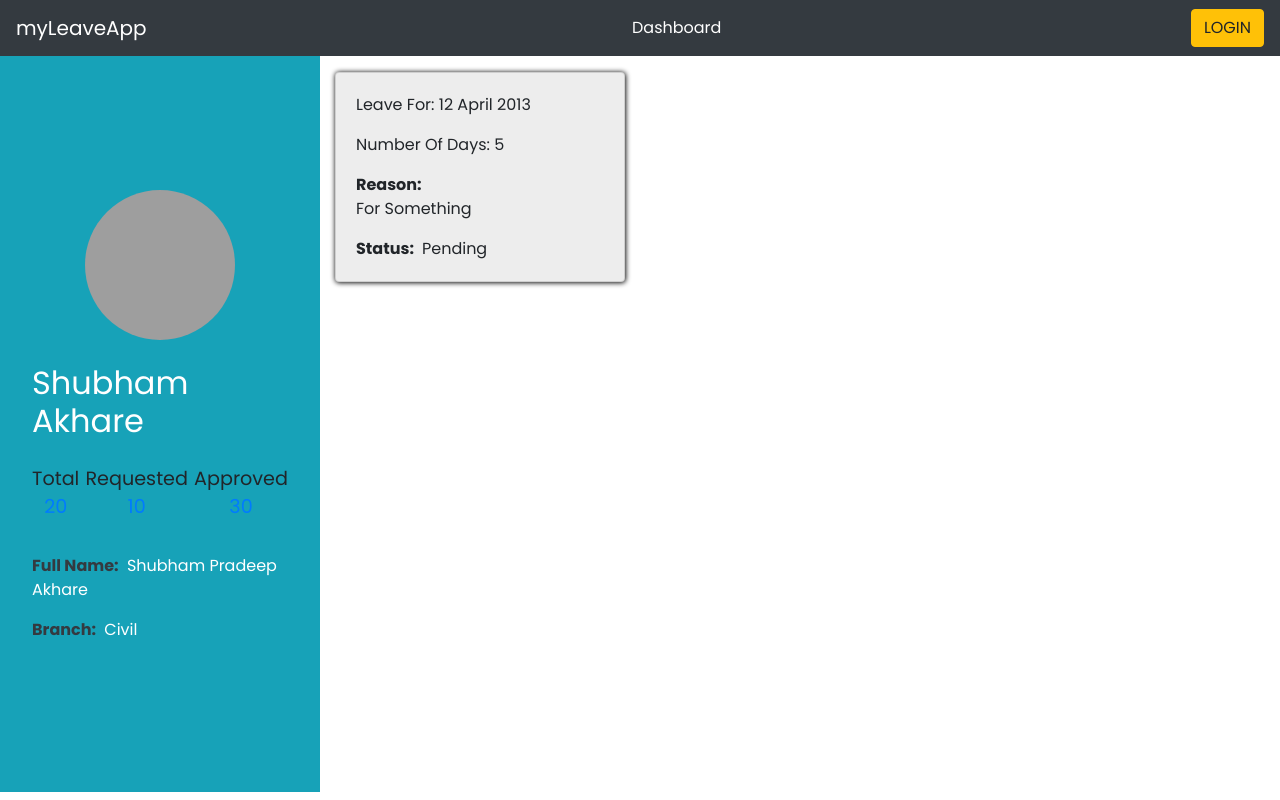
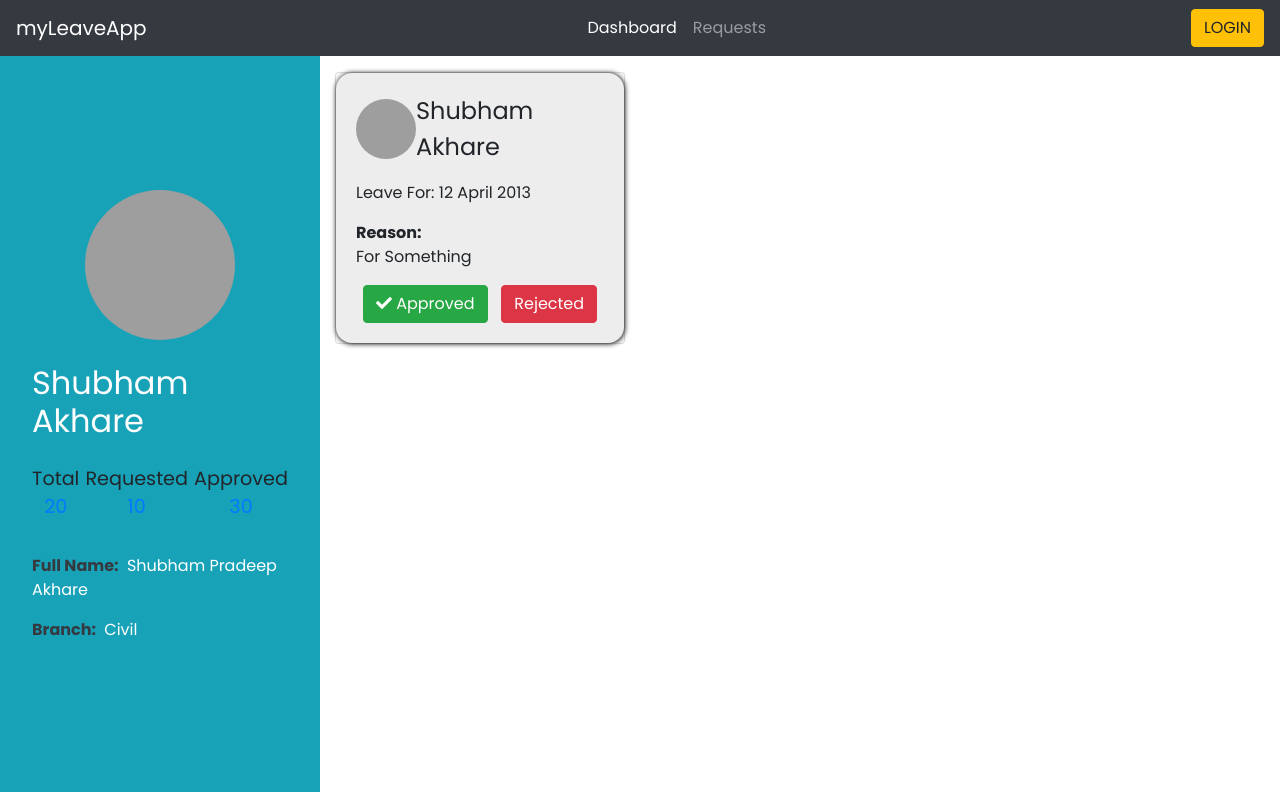
Before and after one commit to akshubham63/myLeaveManageApp, an Angular app: page / in a window 1280 px wide. Built offline with nearby package versions, Linux system fonts and the light colour scheme; grey boxes are pictures that could not be loaded.

Commit message:
leave application view created

```diff
--- a/src/app/app.module.ts
+++ b/src/app/app.module.ts
@@ -12,6 +12,7 @@ import { NavbarComponent } from './component/navbar/navbar.component';
 import { DashboardComponent } from './component/dashboard/dashboard.component';
 import { ProfileComponent } from './shared/component/profile/profile.component';
 import { LeaveCardComponent } from './shared/component/leave-card/leave-card.component';
+import { LeaveApplicationComponent } from './shared/component/leave-application/leave-application.component';
 
 @NgModule({
   declarations: [
@@ -21,7 +22,8 @@ import { LeaveCardComponent } from './shared/component/leave-card/leave-card.com
     NavbarComponent,
     DashboardComponent,
     ProfileComponent,
-    LeaveCardComponent
+    LeaveCardComponent,
+    LeaveApplicationComponent
   ],
   imports: [
     BrowserModule,
--- a/src/app/component/dashboard/dashboard.component.html
+++ b/src/app/component/dashboard/dashboard.component.html
@@ -3,6 +3,7 @@
         <app-profile></app-profile>
     </div>
     <div class="col-md-9">
-        <app-leave-card></app-leave-card>
+        <!-- <app-leave-card></app-leave-card> -->
+        <app-leave-application></app-leave-application>
     </div>
 </div>
--- a/src/app/component/navbar/navbar.component.html
+++ b/src/app/component/navbar/navbar.component.html
@@ -10,10 +10,10 @@
                     <li class="nav-item active">
                         <a class="nav-link">Dashboard</a>
                     </li>
+                    <li class="nav-item">
+                        <a class="nav-link">Requests</a>
+                    </li>
                     <!-- <li class="nav-item">
-                        <a class="nav-link" href="#"></a>
-                    </li>
-                    <li class="nav-item">
                         <a class="nav-link" href="#">Disabled</a>
                     </li> -->
                 </ul>
--- /dev/null
+++ b/src/app/shared/component/leave-application/leave-application.component.html
@@ -0,0 +1,29 @@
+<div class="row pt-3">
+    <div class="col-md-4">
+        <div class="card application-card">
+            <div class="card-body application-card-body">
+                <figure class="profile">
+                    <a class="d-block">
+                        <img src="https://images.unsplash.com/photo-1682686578707-140b042e8f19?ixlib=rb-4.0.3&ixid=MnwxMjA3fDF8MHxlZGl0b3JpYWwtZmVlZHw2fHx8ZW58MHx8fHw%3D&auto=format&fit=crop&w=500&q=60" alt="" class="profile-img">
+                    </a>
+                    <figcaption class="text-capitalize profile-heading">Shubham Akhare</figcaption>
+                </figure>
+                <p class="text-capitalize">leave for: 12 April 2013</p>
+                <div class="reason-heading text-capitalize">
+                    <p class="font-weight-bold m-0">reason:</p>
+                    <p>for something</p>
+                </div>
+                <div class="status-state text-capitalize">
+                    <button class="btn btn-success text-capitalize">
+                        <fa-icon [icon]="faCheck"></fa-icon>
+                        Approved
+                    </button>
+                    <button class="btn btn-danger text-capitalize">
+                        <fa-icon></fa-icon>
+                        rejected
+                    </button>
+                </div>
+            </div>
+        </div>
+    </div>
+</div>
--- /dev/null
+++ b/src/app/shared/component/leave-application/leave-application.component.scss
@@ -0,0 +1,25 @@
+.application-card{
+    .application-card-body{
+        background-color: #ededed;
+        box-shadow: 0.5px 0.5px 5px 0.5px #101010;
+        border-radius: 1rem;
+        .status-state{
+            display: flex;
+            justify-content: space-around;
+        }
+    }
+    .profile{
+        display: flex;
+        align-items: center;
+        justify-content: space-around;
+        .profile-img{
+            width: 60px;
+            height: 60px;
+            border-radius: 50%;
+            object-fit: cover;
+        }
+        .profile-heading{
+            font-size: 1.5rem;
+        }
+    }
+}
--- /dev/null
+++ b/src/app/shared/component/leave-application/leave-application.component.ts
@@ -0,0 +1,16 @@
+import { Component, OnInit } from '@angular/core';
+import { faCheck } from '@fortawesome/free-solid-svg-icons';
+
+@Component({
+  selector: 'app-leave-application',
+  templateUrl: './leave-application.component.html',
+  styleUrls: ['./leave-application.component.scss']
+})
+export class LeaveApplicationComponent implements OnInit {
+  faCheck = faCheck;
+  constructor() { }
+
+  ngOnInit(): void {
+  }
+
+}
```
Also changed, not shown: 1 other file (tests, documents, lock files or other folders).
